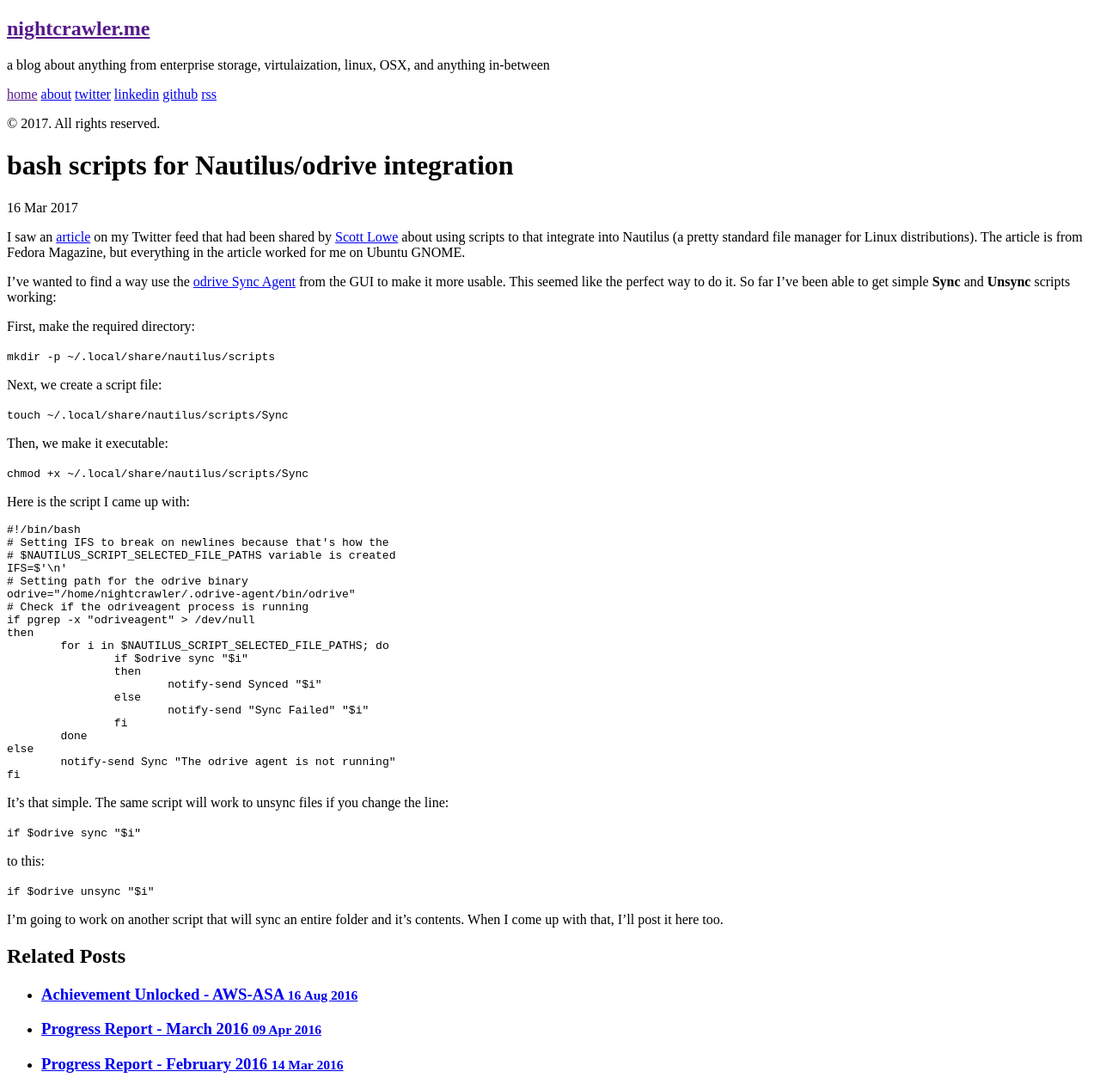
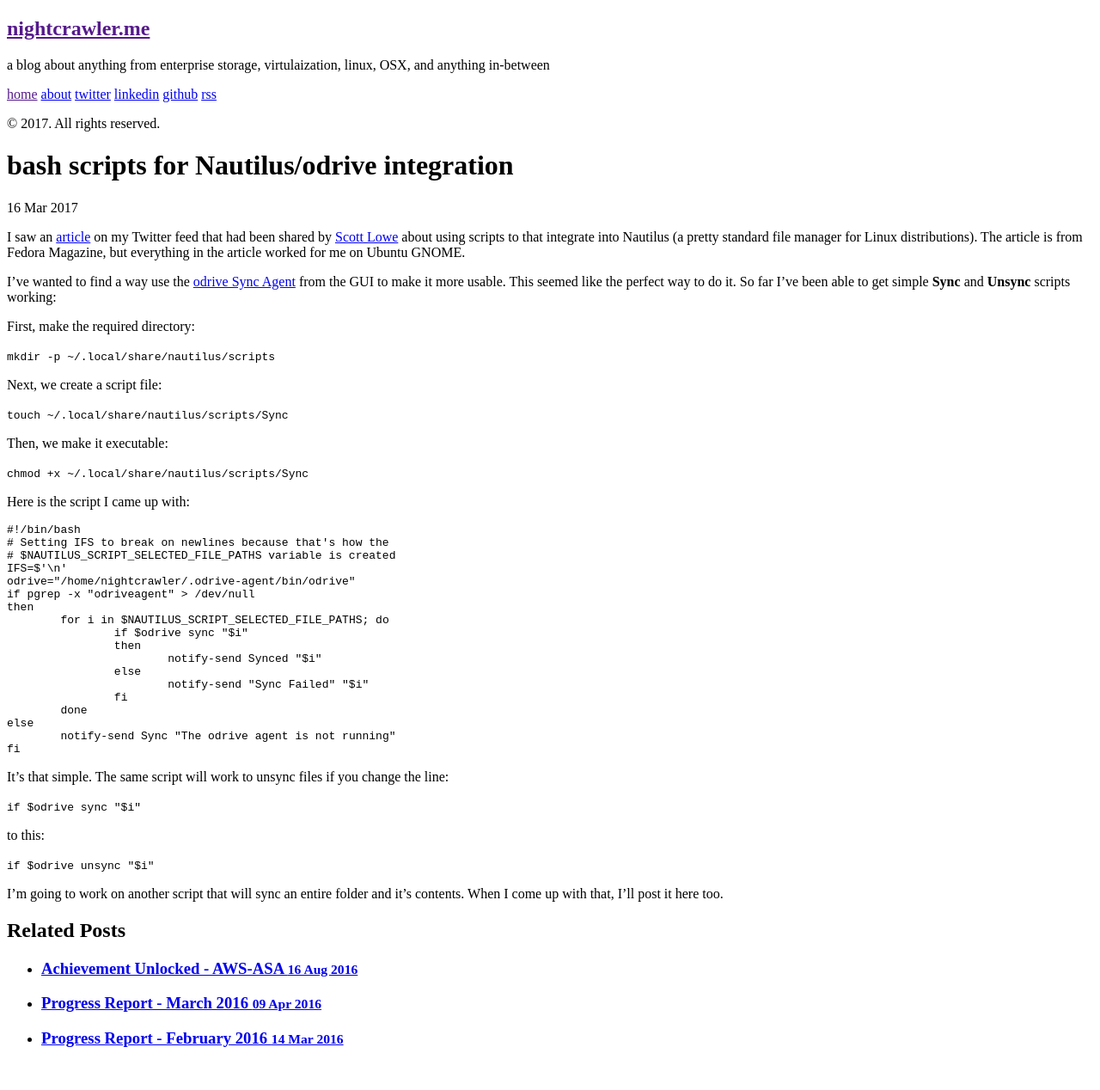
Before and after one commit to nightcrawler086/nightcrawler086.github.io, a Jekyll site: the page built from _posts/2017-03-16-bash-scripts-nautilus-odrive-integration.md, in a window 1280 px wide. Shown: the whole page at 86% size. Built offline with Jekyll 4.4.1, drawn with Linux system fonts in a browser that asks for light colours; after the commit the page ends 1238 px from its top, so only the background shows below that.

Commit message:
removing comments from script

```diff
--- a/_posts/2017-03-16-bash-scripts-nautilus-odrive-integration.md
+++ b/_posts/2017-03-16-bash-scripts-nautilus-odrive-integration.md
@@ -27,9 +27,7 @@ Here is the script I came up with:
 # Setting IFS to break on newlines because that's how the
 # $NAUTILUS_SCRIPT_SELECTED_FILE_PATHS variable is created
 IFS=$'\n'
-# Setting path for the odrive binary
 odrive="/home/nightcrawler/.odrive-agent/bin/odrive"
-# Check if the odriveagent process is running
 if pgrep -x "odriveagent" > /dev/null
 then
 	for i in $NAUTILUS_SCRIPT_SELECTED_FILE_PATHS; do
```
